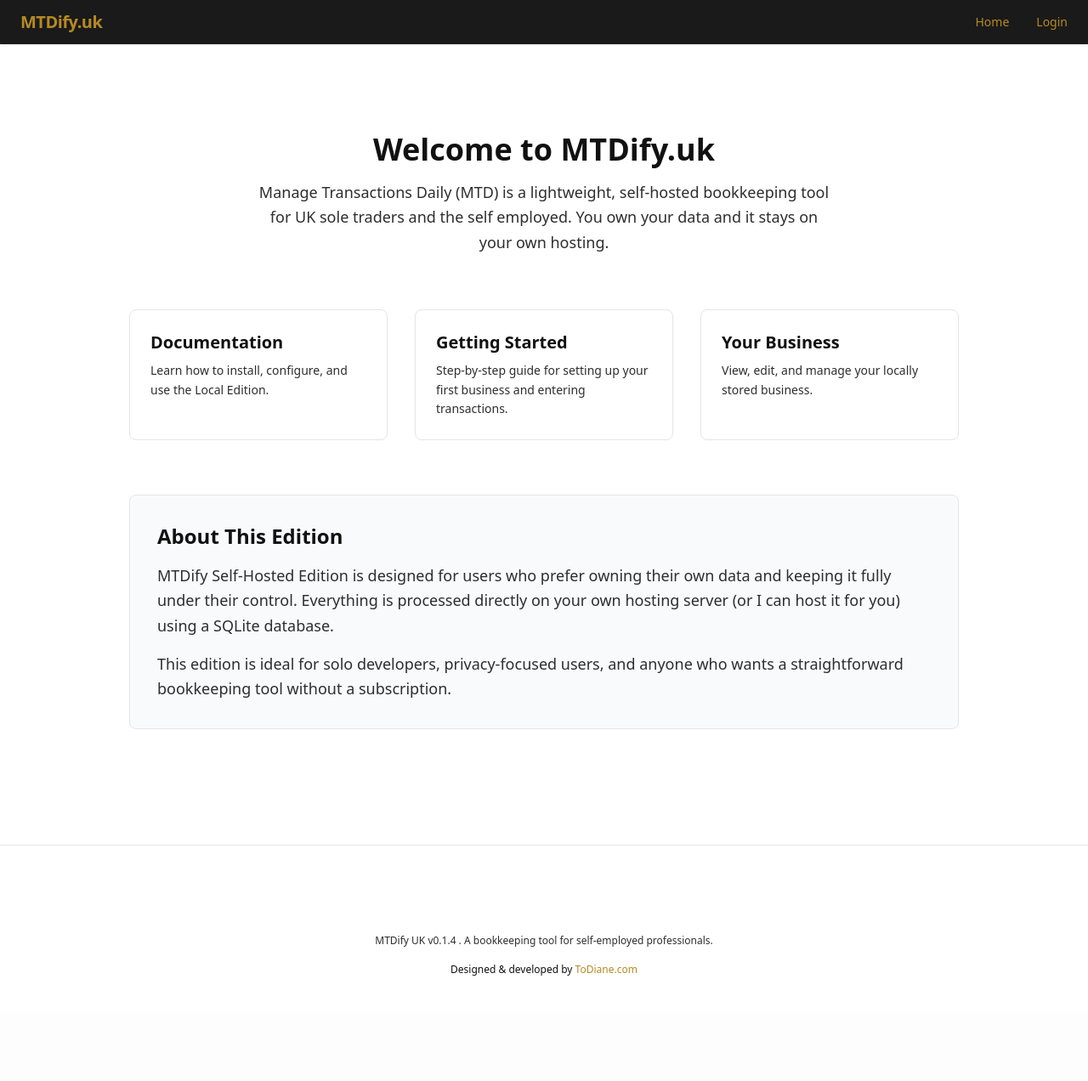
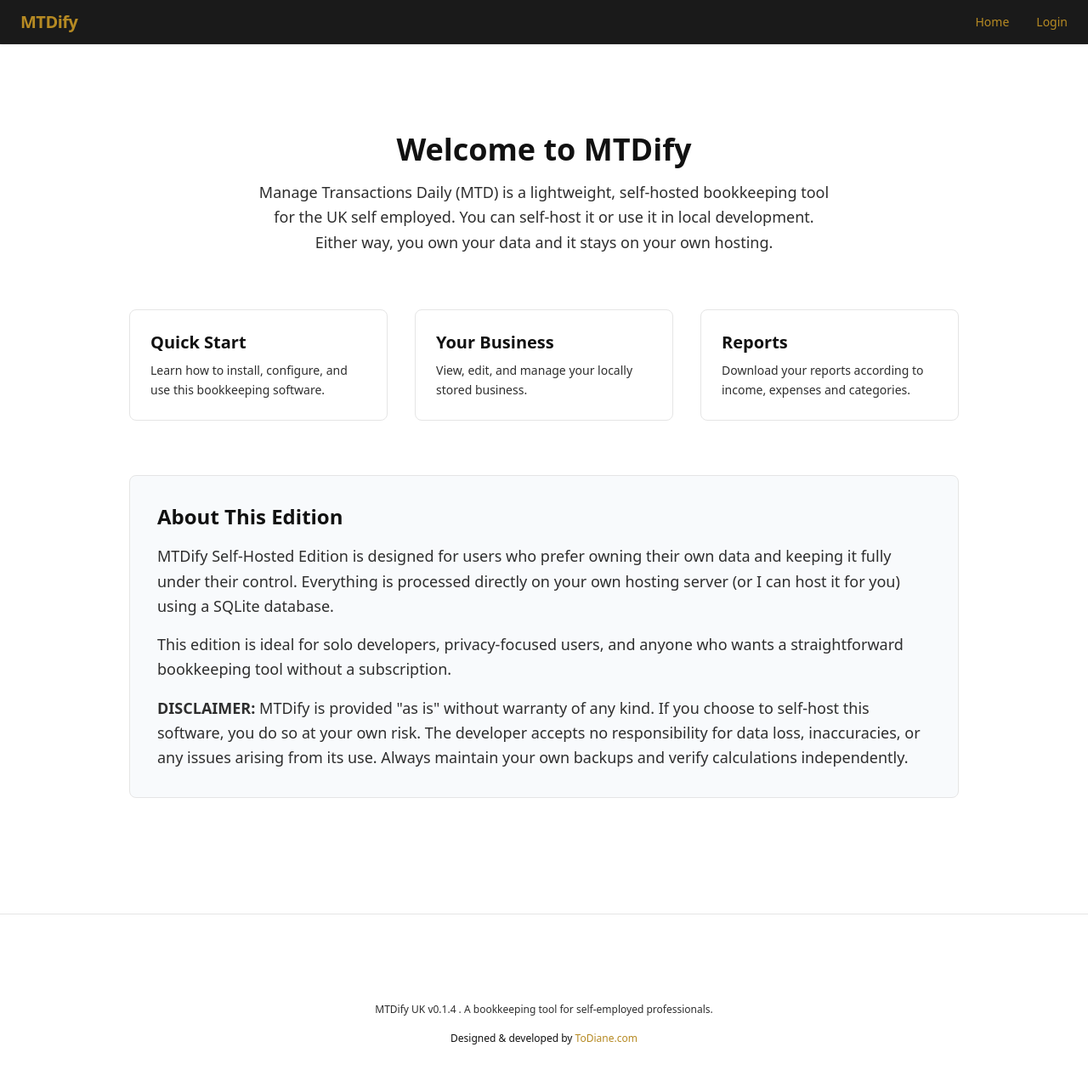
Before and after one commit to djangify/mtdify, a Django app: page / in a window 1280 px wide. Shown: the whole page at 85% size. Before the commit the page ends 1148 px from the top, so only its background shows below. Run offline with Django 5.2, Linux system fonts and the light colour scheme; style sheets or scripts are compiled from the project's sources.

Commit message:
Add Disclaimer to README and homepage

```diff
--- a/templates/home.html
+++ b/templates/home.html
@@ -6,37 +6,26 @@
     <!-- Hero Section -->
     <div class="text-center mb-16">
         <h1 class="text-4xl font-bold text-[color:var(--color-text)] mb-4">
-            Welcome to MTDify.uk
+            Welcome to MTDify
         </h1>
         <p class="text-lg text-[color:var(--color-text-muted)] max-w-2xl mx-auto">
 
-            Manage Transactions Daily (MTD) is a lightweight, self-hosted bookkeeping tool for UK sole traders and the self employed.
-            You own your data and it stays on your own hosting.
+            Manage Transactions Daily (MTD) is a lightweight, self-hosted bookkeeping tool for the UK self employed.
+            You can self-host it or use it in local development. Either way, you own your data and it stays on your own hosting.
         </p>
     </div>
 
     <!-- Quick Links -->
     <div class="grid grid-cols-1 md:grid-cols-3 gap-8 mb-16">
 
-        <a href="https://mtdify.uk/docs/" target="_blank"
+        <a href="https://github.com/djangify/mtdify#quick-start" target="_blank"
            class="block bg-[color:var(--color-bg)] border border-[color:var(--color-border)] rounded-lg p-6
                   hover:bg-[color:var(--color-bg-muted)] transition">
             <h3 class="text-xl font-semibold mb-2 text-[color:var(--color-text)]">
-                Documentation
+                Quick Start
             </h3>
             <p class="text-sm text-[color:var(--color-text-muted)]">
-                Learn how to install, configure, and use the Local Edition.
-            </p>
-        </a>
-
-        <a href="https://mtdify.uk/docs/installation-guide/" target="_blank"
-           class="block bg-[color:var(--color-bg)] border border-[color:var(--color-border)] rounded-lg p-6
-                  hover:bg-[color:var(--color-bg-muted)] transition">
-            <h3 class="text-xl font-semibold mb-2 text-[color:var(--color-text)]">
-                Getting Started
-            </h3>
-            <p class="text-sm text-[color:var(--color-text-muted)]">
-                Step-by-step guide for setting up your first business and entering transactions.
+                Learn how to install, configure, and use this bookkeeping software.
             </p>
         </a>
 
@@ -48,6 +37,16 @@
             </h3>
             <p class="text-sm text-[color:var(--color-text-muted)]">
                 View, edit, and manage your locally stored business.
+            </p>
+        </a>
+        <a href="#" target="_blank"
+           class="block bg-[color:var(--color-bg)] border border-[color:var(--color-border)] rounded-lg p-6
+                  hover:bg-[color:var(--color-bg-muted)] transition">
+            <h3 class="text-xl font-semibold mb-2 text-[color:var(--color-text)]">
+               Reports
+            </h3>
+            <p class="text-sm text-[color:var(--color-text-muted)]">
+                Download your reports according to income, expenses and categories.
             </p>
         </a>
 
@@ -64,6 +63,9 @@
             This edition is ideal for solo developers, privacy-focused users, and anyone who wants a
             straightforward bookkeeping tool without a subscription.
         </p>
+        <p class="text-[color:var(--color-text-muted)] mt-4 leading-relaxed">
+            <strong>DISCLAIMER:</strong> MTDify is provided "as is" without warranty of any kind. If you choose to self-host this software, you do so at your own risk. The developer accepts no responsibility for data loss, inaccuracies, or any issues arising from its use. Always maintain your own backups and verify calculations independently.
+        </p>
     </div>
 
 </div>
--- a/templates/includes/navbar.html
+++ b/templates/includes/navbar.html
@@ -5,7 +5,7 @@
 
         <!-- Logo -->
         <a href="{% url 'home' %}" class="text-xl font-semibold tracking-tight">
-            MTDify.uk
+            MTDify
         </a>
 
         <!-- Desktop Menu -->
```
Also changed, not shown: README.md.
